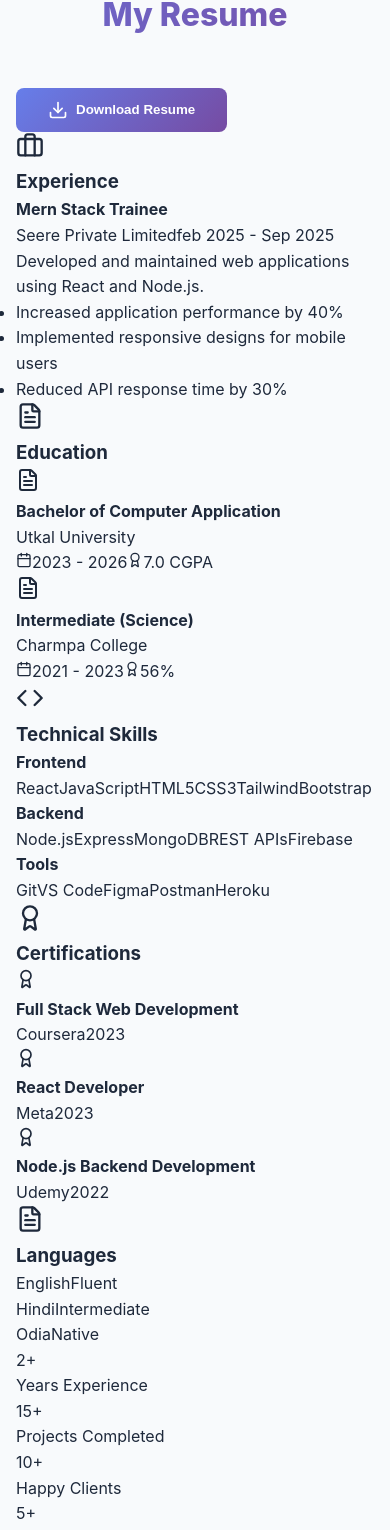
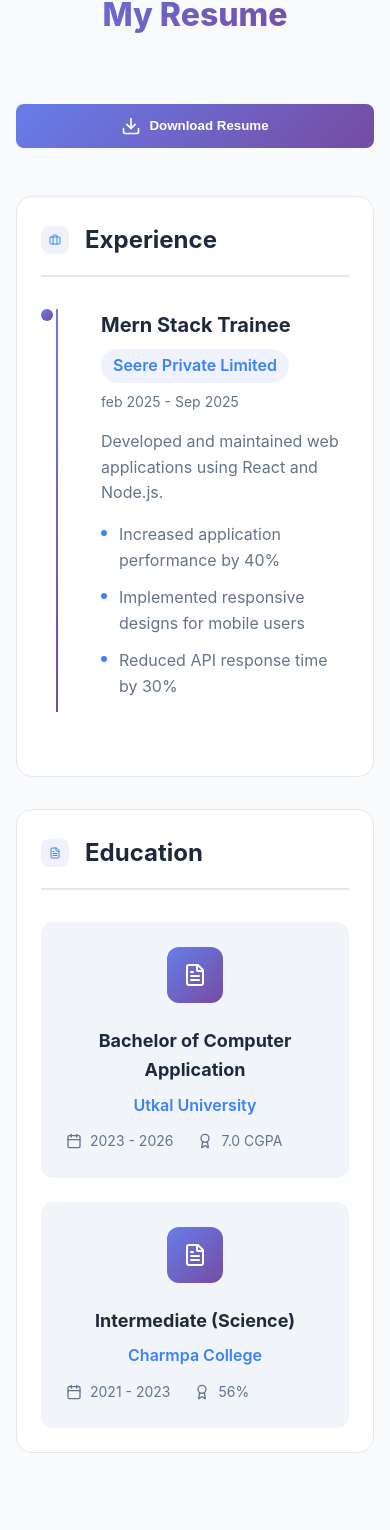
Before and after one commit to nishikanta-tech/Nishikanta_Profile, a React (Vite) app: page / in a window 390 px wide. Shown: the part 3873-5403 px from the top of the page. Built offline with nearby package versions, Linux system fonts and the light colour scheme.

Commit message:
Add resume section styles to App.css
Added styles for resume section, including headers, buttons, and timeline.

```diff
--- a/src/App.css
+++ b/src/App.css
@@ -1369,3 +1369,572 @@ body {
     transform: translateY(0);
   }
 }
+
+/* Resume Section Styles */
+.resume-header {
+  display: flex;
+  justify-content: space-between;
+  align-items: center;
+  margin-bottom: 3rem;
+  flex-wrap: wrap;
+  gap: 1rem;
+}
+
+.download-btn {
+  display: flex;
+  align-items: center;
+  gap: 0.5rem;
+  padding: 0.75rem 2rem;
+  background: var(--gradient-primary);
+  color: white;
+  border: none;
+  border-radius: 0.5rem;
+  font-weight: 600;
+  cursor: pointer;
+  transition: all 0.3s cubic-bezier(0.175, 0.885, 0.32, 1.275);
+}
+
+.download-btn:hover {
+  transform: translateY(-3px);
+  box-shadow: 0 10px 25px rgba(102, 126, 234, 0.4);
+  animation: pulseDownload 2s infinite;
+}
+
+@keyframes pulseDownload {
+  0%, 100% {
+    box-shadow: 0 10px 25px rgba(102, 126, 234, 0.4);
+  }
+  50% {
+    box-shadow: 0 10px 30px rgba(102, 126, 234, 0.6);
+  }
+}
+
+.resume-container {
+  display: grid;
+  grid-template-columns: 1fr 1fr;
+  gap: 3rem;
+  max-width: 1200px;
+  margin: 0 auto;
+}
+
+@media (max-width: 992px) {
+  .resume-container {
+    grid-template-columns: 1fr;
+  }
+}
+
+.resume-section {
+  background: var(--card-bg);
+  backdrop-filter: blur(10px);
+  border: 1px solid var(--border-color);
+  border-radius: 1rem;
+  padding: 2rem;
+  margin-bottom: 2rem;
+  transition: all 0.3s ease;
+}
+
+.resume-section:hover {
+  transform: translateY(-5px);
+  box-shadow: var(--shadow-lg);
+  border-color: var(--text-accent);
+}
+
+.section-header {
+  display: flex;
+  align-items: center;
+  gap: 1rem;
+  margin-bottom: 2rem;
+  padding-bottom: 1rem;
+  border-bottom: 2px solid var(--border-color);
+}
+
+.section-icon {
+  color: var(--text-accent);
+  background: rgba(102, 126, 234, 0.1);
+  padding: 0.5rem;
+  border-radius: 0.5rem;
+}
+
+.section-header h3 {
+  font-size: 1.5rem;
+  font-weight: 700;
+  color: var(--text-primary);
+}
+
+/* Timeline */
+.timeline {
+  position: relative;
+}
+
+.timeline::before {
+  content: '';
+  position: absolute;
+  left: 20px;
+  top: 0;
+  bottom: 0;
+  width: 2px;
+  background: var(--gradient-primary);
+}
+
+.timeline-item {
+  display: flex;
+  margin-bottom: 2.5rem;
+  position: relative;
+}
+
+.timeline-marker {
+  position: relative;
+  padding-right: 2rem;
+}
+
+.timeline-dot {
+  width: 12px;
+  height: 12px;
+  background: var(--gradient-primary);
+  border-radius: 50%;
+  position: relative;
+  z-index: 2;
+}
+
+.timeline-line {
+  position: absolute;
+  left: 5px;
+  top: 12px;
+  bottom: -2.5rem;
+  width: 2px;
+  background: var(--border-color);
+}
+
+.timeline-item:last-child .timeline-line {
+  display: none;
+}
+
+.timeline-content {
+  flex: 1;
+  padding-left: 1.5rem;
+}
+
+.timeline-content h4 {
+  font-size: 1.25rem;
+  font-weight: 700;
+  margin-bottom: 0.5rem;
+  color: var(--text-primary);
+}
+
+.timeline-meta {
+  display: flex;
+  justify-content: space-between;
+  align-items: center;
+  margin-bottom: 1rem;
+  flex-wrap: wrap;
+  gap: 0.5rem;
+}
+
+.company {
+  color: var(--text-accent);
+  font-weight: 600;
+  background: rgba(102, 126, 234, 0.1);
+  padding: 0.25rem 0.75rem;
+  border-radius: 2rem;
+}
+
+.period {
+  color: var(--text-secondary);
+  font-size: 0.875rem;
+  display: flex;
+  align-items: center;
+  gap: 0.25rem;
+}
+
+.timeline-description {
+  color: var(--text-secondary);
+  margin-bottom: 1rem;
+  line-height: 1.6;
+}
+
+.achievements-list {
+  list-style: none;
+  padding: 0;
+}
+
+.achievement-item {
+  display: flex;
+  align-items: flex-start;
+  gap: 0.75rem;
+  margin-bottom: 0.75rem;
+  color: var(--text-secondary);
+}
+
+.achievement-dot {
+  width: 6px;
+  height: 6px;
+  background: var(--text-accent);
+  border-radius: 50%;
+  margin-top: 0.5rem;
+  flex-shrink: 0;
+}
+
+/* Education */
+.education-grid {
+  display: grid;
+  gap: 1.5rem;
+}
+
+.education-card {
+  display: flex;
+  gap: 1.5rem;
+  padding: 1.5rem;
+  background: var(--bg-accent);
+  border-radius: 0.75rem;
+  transition: all 0.3s ease;
+  border: 1px solid transparent;
+}
+
+.education-card:hover {
+  border-color: var(--text-accent);
+  transform: translateX(5px);
+}
+
+.education-icon {
+  width: 56px;
+  height: 56px;
+  background: var(--gradient-primary);
+  border-radius: 0.75rem;
+  display: flex;
+  align-items: center;
+  justify-content: center;
+  color: white;
+  flex-shrink: 0;
+}
+
+.education-content {
+  flex: 1;
+}
+
+.education-content h4 {
+  font-size: 1.125rem;
+  font-weight: 700;
+  margin-bottom: 0.5rem;
+  color: var(--text-primary);
+}
+
+.institution {
+  color: var(--text-accent);
+  font-weight: 600;
+  margin-bottom: 0.75rem;
+}
+
+.education-meta {
+  display: flex;
+  gap: 1.5rem;
+  font-size: 0.875rem;
+  color: var(--text-secondary);
+}
+
+.education-meta span {
+  display: flex;
+  align-items: center;
+  gap: 0.5rem;
+}
+
+/* Skills Summary */
+.skills-summary {
+  display: grid;
+  gap: 1.5rem;
+}
+
+.skill-category h4 {
+  font-size: 1.125rem;
+  font-weight: 600;
+  margin-bottom: 1rem;
+  color: var(--text-primary);
+}
+
+.skill-tags {
+  display: flex;
+  flex-wrap: wrap;
+  gap: 0.5rem;
+}
+
+.skill-tag {
+  padding: 0.5rem 1rem;
+  border-radius: 2rem;
+  font-size: 0.875rem;
+  font-weight: 500;
+  transition: all 0.3s ease;
+}
+
+.skill-tag.advanced {
+  background: rgba(34, 197, 94, 0.1);
+  color: #22c55e;
+  border: 1px solid rgba(34, 197, 94, 0.2);
+}
+
+.skill-tag.intermediate {
+  background: rgba(234, 179, 8, 0.1);
+  color: #eab308;
+  border: 1px solid rgba(234, 179, 8, 0.2);
+}
+
+.skill-tag.beginner {
+  background: rgba(59, 130, 246, 0.1);
+  color: var(--text-accent);
+  border: 1px solid rgba(59, 130, 246, 0.2);
+}
+
+.skill-tag:hover {
+  transform: translateY(-2px);
+  box-shadow: 0 5px 15px rgba(0, 0, 0, 0.1);
+}
+
+/* Certifications */
+.certifications-list {
+  display: grid;
+  gap: 1rem;
+}
+
+.certification-card {
+  display: flex;
+  align-items: center;
+  gap: 1rem;
+  padding: 1rem;
+  background: var(--bg-accent);
+  border-radius: 0.75rem;
+  transition: all 0.3s ease;
+}
+
+.certification-card:hover {
+  transform: translateX(5px);
+  border: 1px solid var(--text-accent);
+}
+
+.certification-icon {
+  width: 48px;
+  height: 48px;
+  background: var(--gradient-primary);
+  border-radius: 0.5rem;
+  display: flex;
+  align-items: center;
+  justify-content: center;
+  color: white;
+  flex-shrink: 0;
+}
+
+.certification-content h4 {
+  font-size: 1rem;
+  font-weight: 600;
+  margin-bottom: 0.25rem;
+  color: var(--text-primary);
+}
+
+.certification-meta {
+  display: flex;
+  gap: 1rem;
+  font-size: 0.875rem;
+  color: var(--text-secondary);
+}
+
+.issuer {
+  color: var(--text-accent);
+  font-weight: 500;
+}
+
+/* Languages */
+.languages-list {
+  display: grid;
+  gap: 1rem;
+}
+
+.language-item {
+  display: flex;
+  flex-direction: column;
+  gap: 0.5rem;
+}
+
+.language-info {
+  display: flex;
+  justify-content: space-between;
+  align-items: center;
+}
+
+.language-name {
+  font-weight: 600;
+  color: var(--text-primary);
+}
+
+.language-level {
+  font-size: 0.875rem;
+  color: var(--text-secondary);
+}
+
+.language-progress {
+  height: 8px;
+  background: var(--bg-accent);
+  border-radius: 4px;
+  overflow: hidden;
+}
+
+.progress-bar {
+  height: 100%;
+  background: var(--gradient-primary);
+  border-radius: 4px;
+  transition: width 1s ease-in-out;
+  position: relative;
+  overflow: hidden;
+}
+
+.progress-bar::after {
+  content: '';
+  position: absolute;
+  top: 0;
+  left: -100%;
+  width: 100%;
+  height: 100%;
+  background: linear-gradient(
+    90deg,
+    transparent,
+    rgba(255, 255, 255, 0.3),
+    transparent
+  );
+  animation: shimmer 2s infinite;
+}
+
+@keyframes shimmer {
+  0% {
+    transform: translateX(-100%);
+  }
+  100% {
+    transform: translateX(200%);
+  }
+}
+
+/* Stats Section */
+.stats-section {
+  margin-top: 4rem;
+  padding-top: 3rem;
+  border-top: 1px solid var(--border-color);
+}
+
+.stats-grid {
+  display: grid;
+  grid-template-columns: repeat(auto-fit, minmax(200px, 1fr));
+  gap: 2rem;
+  max-width: 1200px;
+  margin: 0 auto;
+}
+
+.stat-card {
+  text-align: center;
+  padding: 2rem;
+  background: var(--card-bg);
+  backdrop-filter: blur(10px);
+  border: 1px solid var(--border-color);
+  border-radius: 1rem;
+  transition: all 0.3s ease;
+}
+
+.stat-card:hover {
+  transform: translateY(-10px);
+  box-shadow: var(--shadow-lg);
+  border-color: var(--text-accent);
+}
+
+.stat-number {
+  font-size: 3rem;
+  font-weight: 800;
+  background: var(--gradient-primary);
+  -webkit-background-clip: text;
+  -webkit-text-fill-color: transparent;
+  background-clip: text;
+  margin-bottom: 0.5rem;
+}
+
+.stat-label {
+  color: var(--text-secondary);
+  font-size: 1.125rem;
+  font-weight: 500;
+}
+
+/* Animation for timeline items */
+@keyframes slideInRight {
+  from {
+    opacity: 0;
+    transform: translateX(-20px);
+  }
+  to {
+    opacity: 1;
+    transform: translateX(0);
+  }
+}
+
+.timeline-item {
+  animation: slideInRight 0.5s ease forwards;
+  opacity: 0;
+}
+
+.timeline-item:nth-child(1) { animation-delay: 0.1s; }
+.timeline-item:nth-child(2) { animation-delay: 0.2s; }
+
+/* Hover effects for education cards */
+.education-card:hover .education-icon {
+  animation: bounce 0.5s ease;
+}
+
+@keyframes bounce {
+  0%, 100% {
+    transform: translateY(0);
+  }
+  50% {
+    transform: translateY(-5px);
+  }
+}
+
+/* Responsive Design */
+@media (max-width: 768px) {
+  .resume-header {
+    flex-direction: column;
+    text-align: center;
+  }
+
+  .download-btn {
+    width: 100%;
+    justify-content: center;
+  }
+
+  .timeline::before {
+    left: 15px;
+  }
+
+  .timeline-marker {
+    padding-right: 1.5rem;
+  }
+
+  .education-card {
+    flex-direction: column;
+    text-align: center;
+  }
+
+  .education-icon {
+    margin: 0 auto;
+  }
+
+  .stat-number {
+    font-size: 2.5rem;
+  }
+}
+
+@media (max-width: 480px) {
+  .resume-section {
+    padding: 1.5rem;
+  }
+
+  .timeline-meta {
+    flex-direction: column;
+    align-items: flex-start;
+    gap: 0.5rem;
+  }
+
+  .stats-grid {
+    grid-template-columns: 1fr 1fr;
+  }
+}
```
